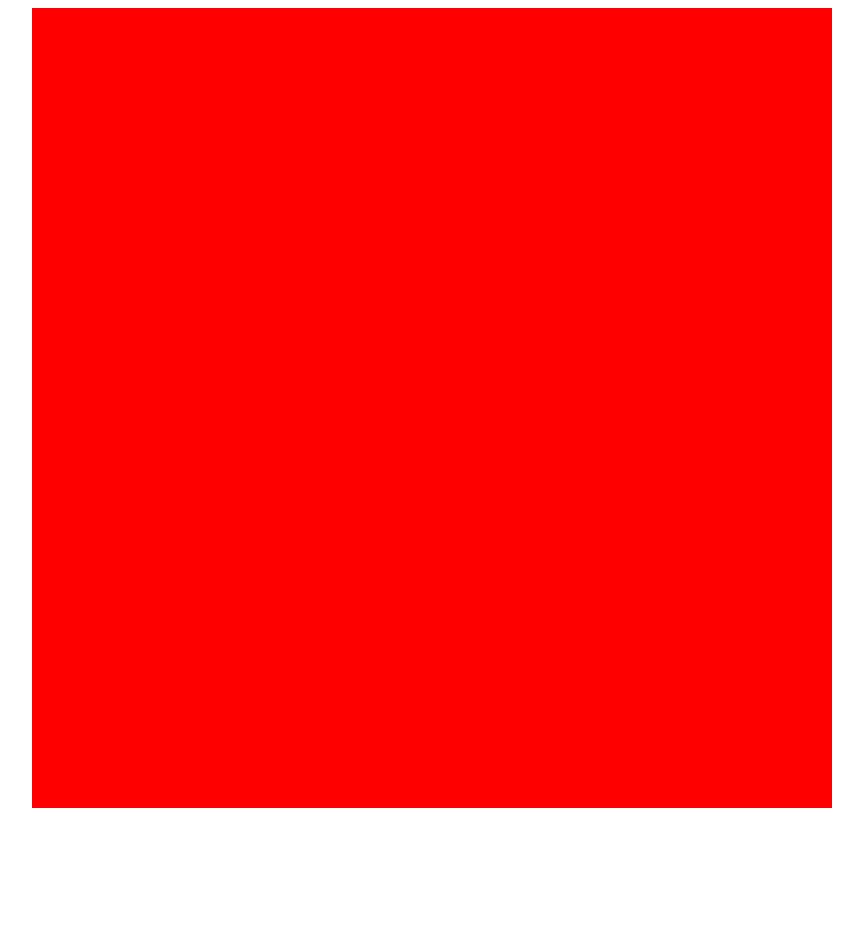
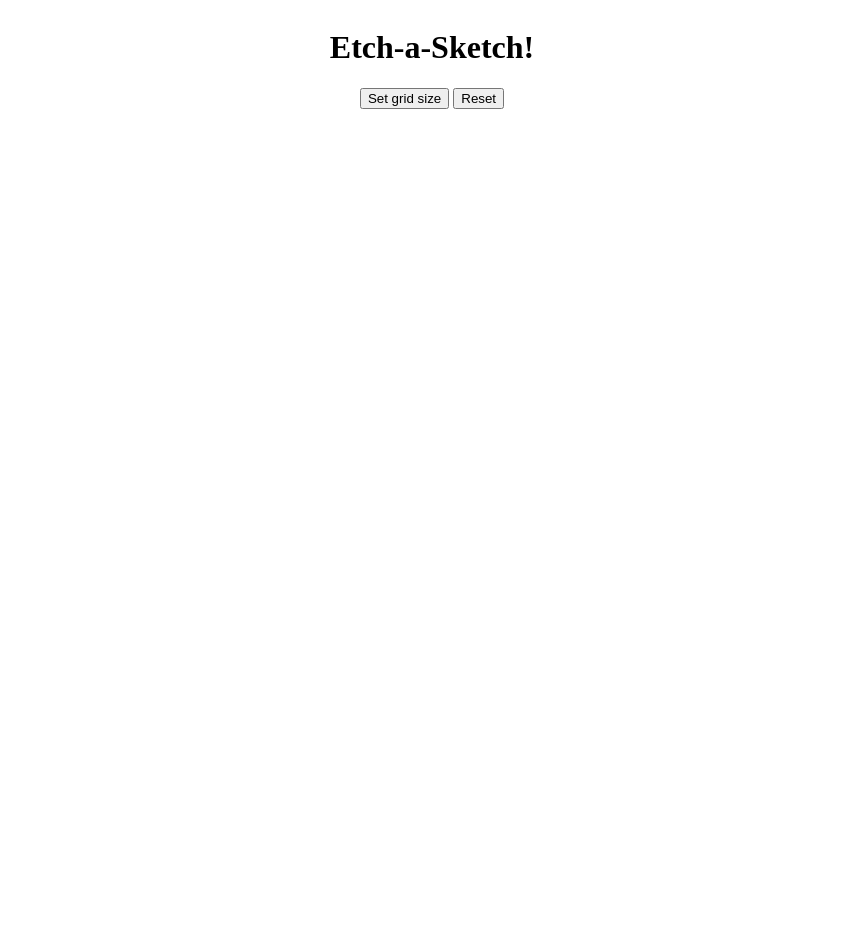
Before and after one commit to Bruno-fmaciel/Etch-a-Sketch, a plain HTML site: page index.html in a window 1280 px wide. Shown: the whole page, without its empty margins (208-1071 px from the left). Before the commit the page ends 816 px from the top, so only its background shows below. Drawn offline with Linux system fonts and the light colour scheme.

Commit message:
Create buttons and add hover effect

```diff
--- a/index.html
+++ b/index.html
@@ -7,6 +7,11 @@
     <title>Document</title>
 </head>
 <body>
+    <h1>Etch-a-Sketch!</h1>
+    <div class="buttons">
+        <button>Set grid size</button>
+        <button>Reset</button>
+    </div>
     <div class="container"></div>
 
     <script src="script.js"></script>
--- a/script.js
+++ b/script.js
@@ -7,10 +7,14 @@ for (n=0;n<=15;n++) {
         const div = document.createElement("div");
         div.style.height = "50px";
         div.style.width = "50px";
-        div.style.backgroundColor = 'red';
         div.classList.add('square');
         row.appendChild(div);
     }
 }
 
-const square = document.querySelectorAll('.square');
+const squares = document.querySelectorAll('.square');
+squares.forEach(function(square) {
+    square.addEventListener('mouseover', (e) => {
+        e.target.style.background = `gray`;
+    })
+})
--- a/styles.css
+++ b/styles.css
@@ -1,6 +1,8 @@
 body {
     display: flex;
     justify-content: center;
+    align-items: center;
+    flex-direction: column;
 }
 
 .container {
@@ -8,9 +10,15 @@ body {
     flex-direction: row;
     flex-wrap: wrap;
     max-width: 800px;
+    padding-top: 1rem;
+
 }
 
 .row {
     display: flex;
     flex-wrap: wrap;
 }
+
+.square:hover {
+    background: black;
+}
```
